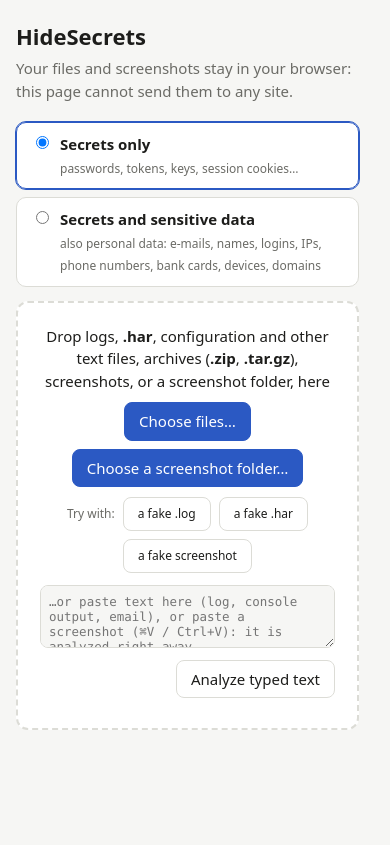
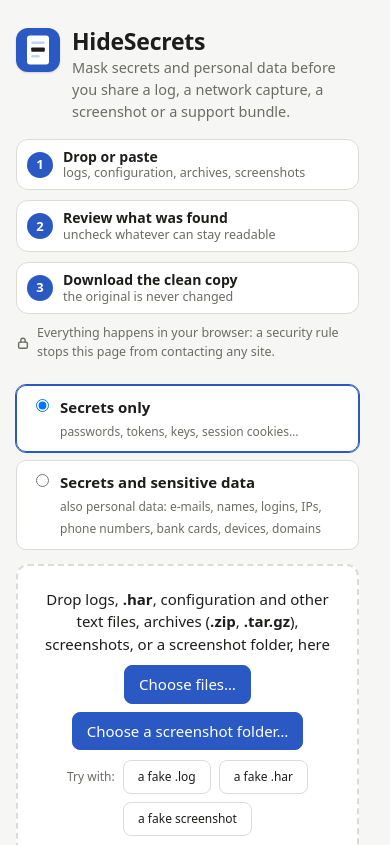
Before and after one commit to eduMOZ/HideSecrets, a plain HTML site: page index.html in a window 390 px wide. Shown: the top 845 px of the page. Drawn offline with Linux system fonts and the light colour scheme; a script that the page names is missing.

Commit message:
Friendlier header: logo, tagline, three steps and a privacy note
The header shrinks to logo and title once files are loaded. Works in light
and dark mode and on small screens.

Co-Authored-By: Claude Sonnet 5.5 <noreply@anthropic.com>

```diff
--- a/index.html
+++ b/index.html
@@ -11,14 +11,35 @@
 <meta http-equiv="Content-Security-Policy" content="default-src 'none'; style-src 'unsafe-inline'; script-src 'self' 'unsafe-inline' 'wasm-unsafe-eval'; worker-src 'self' blob:; connect-src 'self' blob:; img-src 'self' blob: data:; form-action 'none'; base-uri 'none'">
 <title>HideSecrets</title>
 <style>
-  :root { --bg:#f6f6f4; --card:#fff; --ink:#1d1d1b; --muted:#6b6b66; --line:#dcdcd6; --accent:#2b59c3; --hit:#ffd9d6; --hit-line:#d9433b; --off:#ececE8; }
-  @media (prefers-color-scheme: dark) { :root { --bg:#161615; --card:#222221; --ink:#eeeeea; --muted:#9a9a94; --line:#3a3a37; --accent:#7ba3ff; --hit:#5a2420; --hit-line:#ff7b72; --off:#2e2e2b; } }
+  :root { --bg:#f6f6f4; --card:#fff; --ink:#1d1d1b; --muted:#6b6b66; --line:#dcdcd6; --accent:#2b59c3; --hit:#ffd9d6; --hit-line:#d9433b; --off:#ececE8; --on-accent:#fff; }
+  @media (prefers-color-scheme: dark) { :root { --bg:#161615; --card:#222221; --ink:#eeeeea; --muted:#9a9a94; --line:#3a3a37; --accent:#7ba3ff; --hit:#5a2420; --hit-line:#ff7b72; --off:#2e2e2b; --on-accent:#0f1b33; } }
   * { box-sizing:border-box; }
   html { scrollbar-gutter:stable; }   /* the page does not shift when the scrollbar appears */
   body { margin:0; background:var(--bg); color:var(--ink); font:15px/1.5 system-ui, sans-serif; }
-  header { padding:20px 16px 8px; max-width:1440px; margin:0 auto; }
-  h1 { margin:0 0 4px; font-size:22px; }
+  header { padding:28px 16px 12px; max-width:1440px; margin:0 auto; }
+  .brand { display:flex; align-items:center; gap:14px; }
+  .logo { width:52px; height:52px; flex:none; border-radius:14px; background:var(--accent); box-shadow:0 1px 2px rgb(0 0 0 / .15); }
+  h1 { margin:0; font-size:26px; line-height:1.15; letter-spacing:-.01em; }
   header p { margin:0; color:var(--muted); }
+  .tag { margin-top:3px !important; font-size:16px; max-width:70ch; }
+  .intro { margin-top:16px; }
+  .steps { list-style:none; margin:0; padding:0; display:flex; flex-wrap:wrap; gap:10px; counter-reset:step; }
+  .steps li { counter-increment:step; display:flex; gap:10px; align-items:center; padding:8px 14px 8px 10px; border:1px solid var(--line); border-radius:12px; background:var(--card); flex:1; min-width:230px; }
+  .steps li::before { content:counter(step); flex:none; width:26px; height:26px; border-radius:50%; background:var(--accent); color:var(--on-accent); font-weight:700; font-size:13px; display:grid; place-items:center; }
+  .steps b { display:block; font-size:14px; line-height:1.25; }
+  .steps span { display:block; font-size:12.5px; color:var(--muted); line-height:1.3; }
+  .privacy { margin-top:10px !important; display:flex; gap:7px; align-items:center; font-size:12.5px; }
+  .privacy svg { flex:none; width:14px; height:14px; }
+  @media (max-width: 600px) {
+    .brand { align-items:flex-start; gap:12px; }
+    .logo { width:44px; height:44px; border-radius:12px; }
+    h1 { font-size:23px; }
+    .tag { font-size:14.5px; }
+  }
+  body.working header { padding-top:14px; padding-bottom:4px; }
+  body.working .logo { width:30px; height:30px; border-radius:8px; }
+  body.working h1 { font-size:19px; }
+  body.working .tag, body.working .intro { display:none; }
   main { max-width:1440px; margin:0 auto; padding:12px 16px 40px; }
   body.working main { padding-bottom:16px; }
   #drop { border:2px dashed var(--line); border-radius:12px; padding:22px; text-align:center; background:var(--card); }
@@ -97,8 +118,27 @@
 </head>
 <body>
 <header>
-  <h1>HideSecrets</h1>
-  <p>Your files and screenshots stay in your browser: this page cannot send them to any site.</p>
+  <div class="brand">
+    <svg class="logo" viewBox="0 0 52 52" aria-hidden="true">
+      <rect x="13" y="9" width="26" height="34" rx="3.5" fill="#fff"/>
+      <rect x="18" y="16" width="16" height="3" rx="1.5" fill="#c4d1f2"/>
+      <rect x="18" y="23" width="16" height="5" rx="1" fill="#1d1d1b"/>
+      <rect x="18" y="32" width="10" height="3" rx="1.5" fill="#c4d1f2"/>
+    </svg>
+    <div>
+      <h1>HideSecrets</h1>
+      <p class="tag">Mask secrets and personal data before you share a log, a network capture, a screenshot or a support bundle.</p>
+    </div>
+  </div>
+  <div class="intro">
+    <ol class="steps">
+      <li><div><b>Drop or paste</b><span>logs, configuration, archives, screenshots</span></div></li>
+      <li><div><b>Review what was found</b><span>uncheck whatever can stay readable</span></div></li>
+      <li><div><b>Download the clean copy</b><span>the original is never changed</span></div></li>
+    </ol>
+    <p class="privacy"><svg viewBox="0 0 16 16" fill="none" stroke="currentColor" stroke-width="1.6" stroke-linecap="round" stroke-linejoin="round" aria-hidden="true"><rect x="3" y="7" width="10" height="7" rx="1.5"/><path d="M5.5 7V5a2.5 2.5 0 0 1 5 0v2"/></svg>
+      Everything happens in your browser: a security rule stops this page from contacting any site.</p>
+  </div>
 </header>
 <main>
   <div id="level" class="bar" role="radiogroup" aria-label="Masking level">
```
